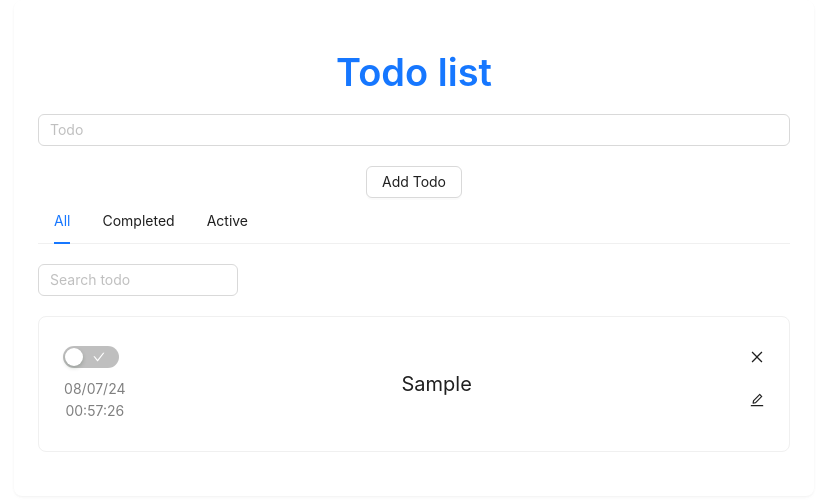
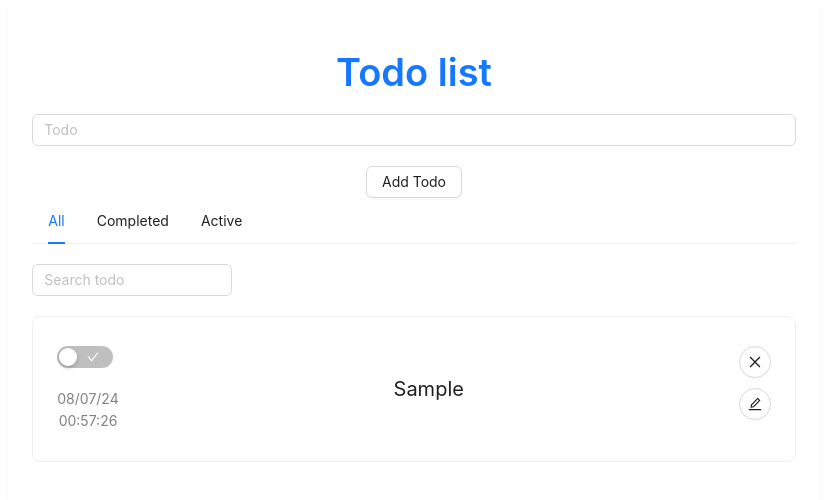
Before and after one commit to SvrTheCreator/todo-list, a React (Vite) app: page / in a window 1280 px wide. Both pictures are taken after typing "Sample" into the empty fields and a click on the button "Add Todo". Shown: the top 500 px of the page, without its empty margins (226-1053 px from the left). Built offline with nearby package versions, Linux system fonts and the light colour scheme.

Commit message:
rework buttons

```diff
--- a/src/App.jsx
+++ b/src/App.jsx
@@ -1,5 +1,5 @@
 import { useState } from 'react'
-import { Typography, Card } from 'antd'
+import { Typography, Card, FloatButton } from 'antd'
 import TodoList from './components/TodoList'
 import InputField from './components/InputField'
 import { useDispatch, useSelector } from 'react-redux'
@@ -54,6 +54,7 @@ function App() {
         />
         <Route path='*' element={<NotFoundPage />} />
       </Routes>
+      <FloatButton.BackTop />
     </Card>
   )
 }
--- a/src/components/TodoItem.jsx
+++ b/src/components/TodoItem.jsx
@@ -1,8 +1,8 @@
-import React, { useState } from 'react'
+import React, { useState, useMemo } from 'react'
 import { useDispatch } from 'react-redux'
 import { removeTodo, toggleTodoCompleted, changeText } from '../store/todoSlice'
 import ModalWindow from './Modal'
-import { Card, Switch } from 'antd'
+import { Card, Switch, Tooltip, Button } from 'antd'
 import { CloseOutlined, EditOutlined, CheckOutlined } from '@ant-design/icons'
 
 export default function TodoItem({ id, text, completed, time, date }) {
@@ -41,18 +41,27 @@ export default function TodoItem({ id, text, completed, time, date }) {
             unCheckedChildren={<CheckOutlined />}
           />
           <div className='todo__text'>{text}</div>
-          <CloseOutlined
+
+          <Tooltip title='Delete todo'>
+            <Button
               className='todo__close'
               onClick={() => dispatch(removeTodo({ id }))}
+              shape='circle'
+              icon={<CloseOutlined />}
             />
+          </Tooltip>
           <div className='todo__date-time'>
             <div>{date}</div>
             <div>{time}</div>
           </div>
-          <EditOutlined
+          <Tooltip title='Change todo'>
+            <Button
               className='todo__change'
               onClick={() => setOpenChangeModal(true)}
+              shape='circle'
+              icon={<EditOutlined />}
             />
+          </Tooltip>
         </Card>
       </li>
       <ModalWindow
```
Lines whose indentation alone changed are shown as unchanged.
